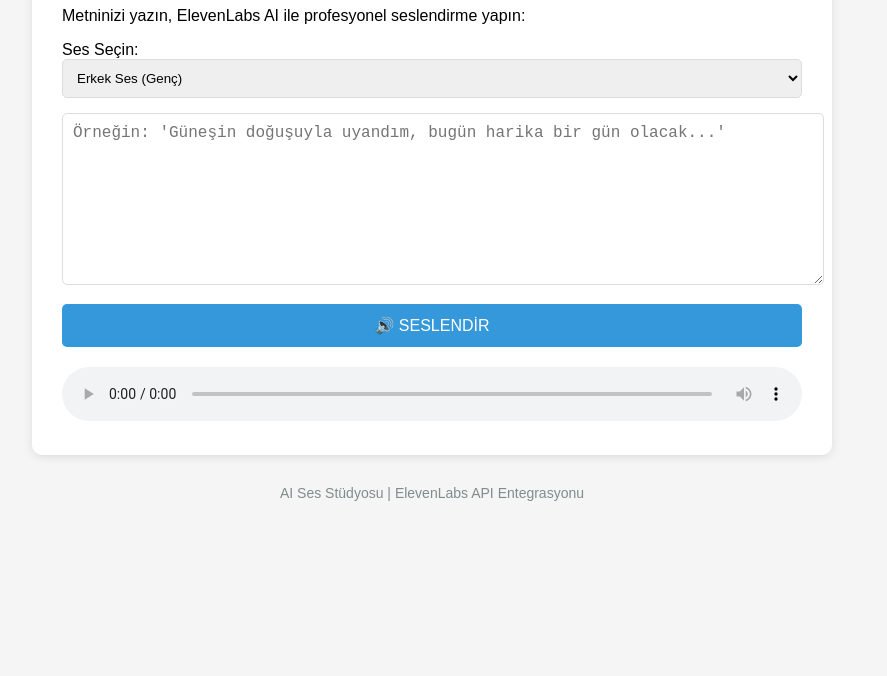
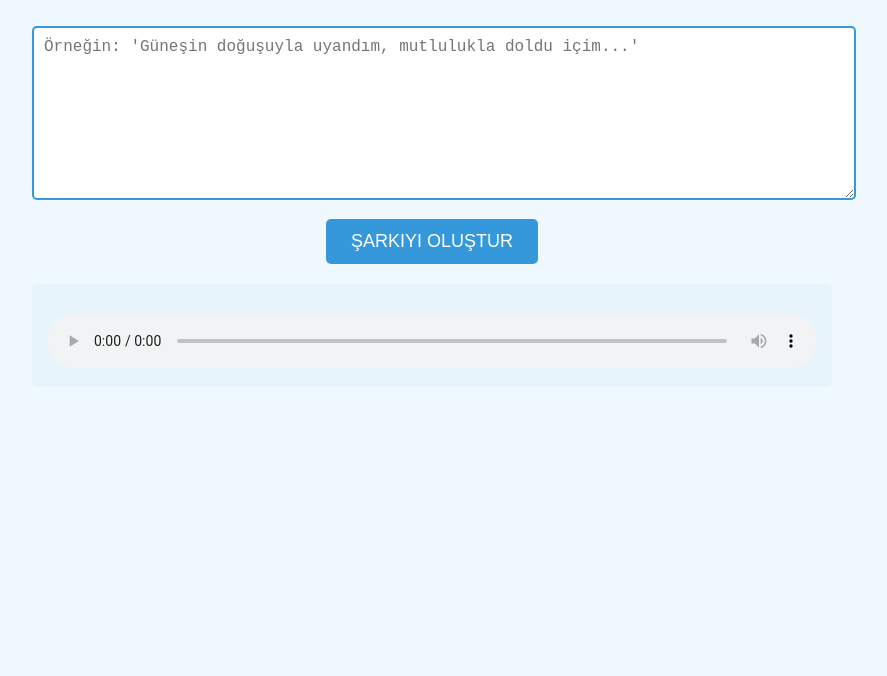
Before and after one commit to ByAladagli/poyrazshop.github.io, a plain HTML site: page index.html in a window 1280 px wide. Shown: the part 124-800 px from the top of the page, without its empty margins (208-1095 px from the left). Drawn offline with Linux system fonts and the light colour scheme.

Commit message:
Update index.html

```diff
--- a/index.html
+++ b/index.html
@@ -1,158 +1,110 @@
 <!DOCTYPE html>
 <html>
 <head>
-    <title>AI Ses Stüdyosu</title>
+    <title>Ücretsiz AI Şarkı Stüdyosu</title>
     <style>
         body {
-            font-family: 'Arial', sans-serif;
+            font-family: Arial, sans-serif;
             max-width: 800px;
             margin: 0 auto;
             padding: 20px;
-            background-color: #f5f5f5;
+            background-color: #f0f8ff;
+            text-align: center;
         }
         h1 {
             color: #2c3e50;
-            text-align: center;
-        }
-        .container {
-            background-color: white;
-            padding: 30px;
-            border-radius: 10px;
-            box-shadow: 0 2px 10px rgba(0,0,0,0.1);
         }
         textarea {
             width: 100%;
             height: 150px;
             padding: 10px;
-            border: 1px solid #ddd;
+            margin: 15px 0;
+            border: 2px solid #3498db;
             border-radius: 5px;
-            resize: vertical;
             font-size: 16px;
-            margin-bottom: 15px;
         }
         button {
             background-color: #3498db;
             color: white;
             border: none;
-            padding: 12px 20px;
+            padding: 12px 25px;
+            font-size: 18px;
             border-radius: 5px;
             cursor: pointer;
-            font-size: 16px;
-            width: 100%;
-            transition: background-color 0.3s;
+            transition: background 0.3s;
         }
         button:hover {
             background-color: #2980b9;
         }
-        #audioPlayer {
+        #result {
+            margin-top: 20px;
+            padding: 15px;
+            border-radius: 5px;
+            background-color: #e8f4fc;
+        }
+        audio {
             width: 100%;
-            margin-top: 20px;
+            margin-top: 15px;
         }
         .loading {
             display: none;
-            text-align: center;
-            margin: 15px 0;
-        }
-        .voice-options {
-            margin: 15px 0;
-        }
-        select {
-            width: 100%;
-            padding: 10px;
-            border-radius: 5px;
-            border: 1px solid #ddd;
-        }
-        .footer {
-            text-align: center;
-            margin-top: 30px;
-            color: #7f8c8d;
-            font-size: 14px;
+            color: #e74c3c;
+            font-weight: bold;
         }
     </style>
 </head>
 <body>
-    <div class="container">
-        <h1>🎤 AI Seslendirme Stüdyosu</h1>
-        <p>Metninizi yazın, ElevenLabs AI ile profesyonel seslendirme yapın:</p>
+    <h1>🎵 AI Şarkı Besteleyici</h1>
+    <p>Şarkı sözlerini yaz, AI otomatik bestelesin!</p>
 
-        <div class="voice-options">
-            <label for="voiceSelect">Ses Seçin:</label>
-            <select id="voiceSelect">
-                <option value="21m00Tcm4TlvDq8ikWAM">Erkek Ses (Genç)</option>
-                <option value="AZnzlk1XvdvUeBnXmlld">Kadın Ses (Olgun)</option>
-                <option value="EXAVITQu4vr4xnSDxMaL">Erkek Ses (Dinamik)</option>
-            </select>
-        </div>
+    <textarea id="lyrics" placeholder="Örneğin: 'Güneşin doğuşuyla uyandım, mutlulukla doldu içim...'"></textarea>
+    <br>
+    <button onclick="generateSong()">ŞARKIYI OLUŞTUR</button>
 
-        <textarea id="lyrics" placeholder="Örneğin: 'Güneşin doğuşuyla uyandım, bugün harika bir gün olacak...'"></textarea>
+    <div id="loading" class="loading">⏳ Şarkı oluşturuluyor, lütfen bekleyin...</div>
 
-        <button onclick="generateSong()">🔊 SESLENDİR</button>
-
-        <div class="loading" id="loading">
-            <p>⏳ Ses oluşturuluyor, lütfen bekleyin...</p>
-        </div>
-
+    <div id="result">
         <audio id="audioPlayer" controls></audio>
     </div>
 
-    <div class="footer">
-        <p>AI Ses Stüdyosu | ElevenLabs API Entegrasyonu</p>
-    </div>
-
     <script>
-        // ElevenLabs API Key
-        const apiKey = "sk_60a44fbd384b1cc4a11c9d7751e7bf77104e9d86e86a7b48";
-
         async function generateSong() {
             const lyrics = document.getElementById("lyrics").value;
-            const voiceId = document.getElementById("voiceSelect").value;
             const loadingElement = document.getElementById("loading");
             const audioPlayer = document.getElementById("audioPlayer");
 
             if (!lyrics) {
-                alert("Lütfen seslendirmek için bir metin girin!");
+                alert("Lütfen şarkı sözü girin!");
                 return;
             }
 
             try {
-                // Yükleme göstergesini aç
                 loadingElement.style.display = "block";
                 audioPlayer.style.display = "none";
 
-                const response = await fetch(
-                    `https://api.elevenlabs.io/v1/text-to-speech/${voiceId}`,
-                    {
-                        method: "POST",
-                        headers: {
-                            "xi-api-key": apiKey,
-                            "Content-Type": "application/json",
-                            "accept": "audio/mpeg"
-                        },
-                        body: JSON.stringify({
-                            text: lyrics,
-                            voice_settings: {
-                                stability: 0.5,
-                                similarity_boost: 0.8
-                            }
-                        })
-                    }
-                );
+                // Suno AI'ya bağlan (tarayıcı üzerinden)
+                const response = await fetch("https://suno-api.vercel.app/api/generate", {
+                    method: "POST",
+                    headers: {
+                        "Content-Type": "application/json"
+                    },
+                    body: JSON.stringify({
+                        prompt: lyrics,
+                        make_instrumental: false
+                    })
+                });
 
-                if (!response.ok) {
-                    throw new Error(`Ses oluşturulamadı: ${response.status}`);
-                }
+                if (!response.ok) throw new Error("Şarkı oluşturulamadı!");
 
-                const audioBlob = await response.blob();
-                const audioUrl = URL.createObjectURL(audioBlob);
-
-                audioPlayer.src = audioUrl;
+                const data = await response.json();
+                audioPlayer.src = data.audio_url;
                 audioPlayer.style.display = "block";
-                loadingElement.style.display = "none";
 
             } catch (error) {
+                alert("Hata: " + error.message);
+                console.error(error);
+            } finally {
                 loadingElement.style.display = "none";
-                alert("Hata: " + error.message);
-                console.error("API Hatası:", error);
             }
         }
     </script>
```
